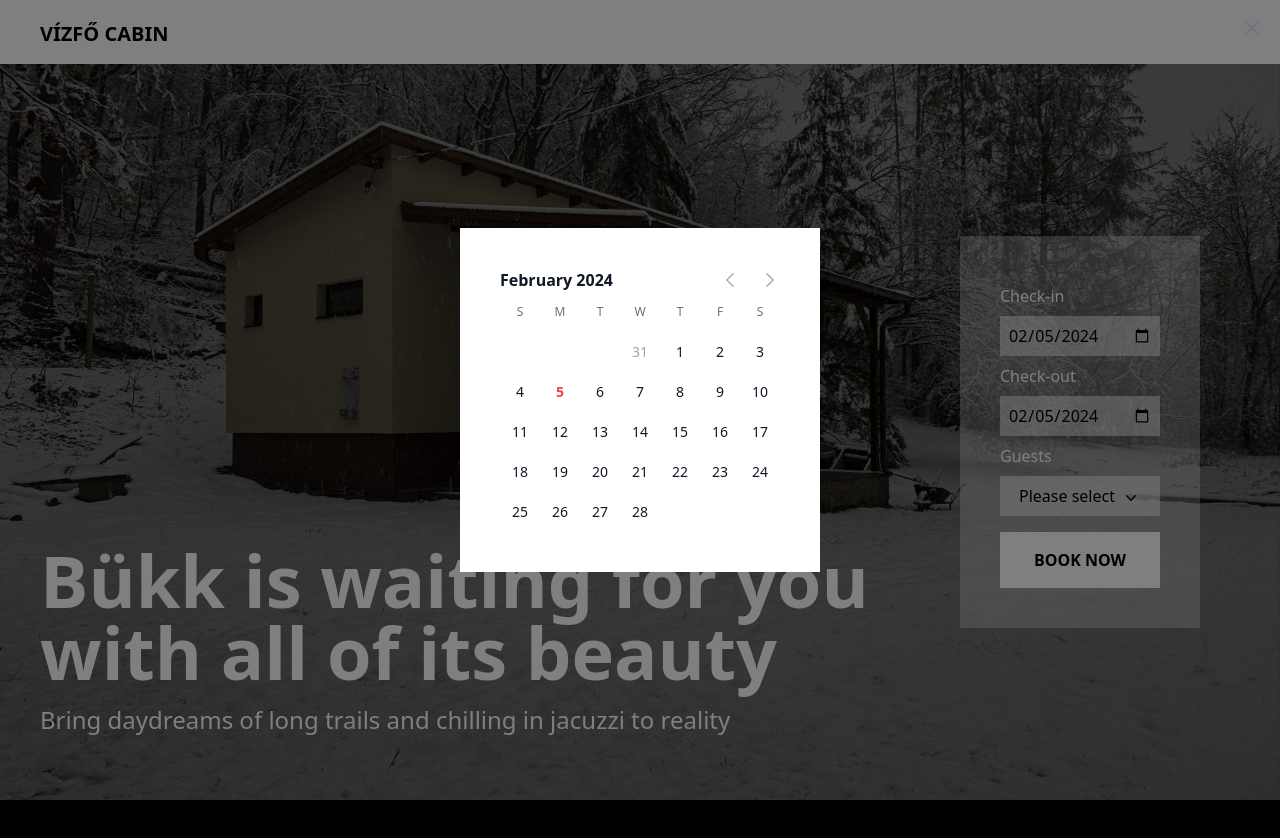
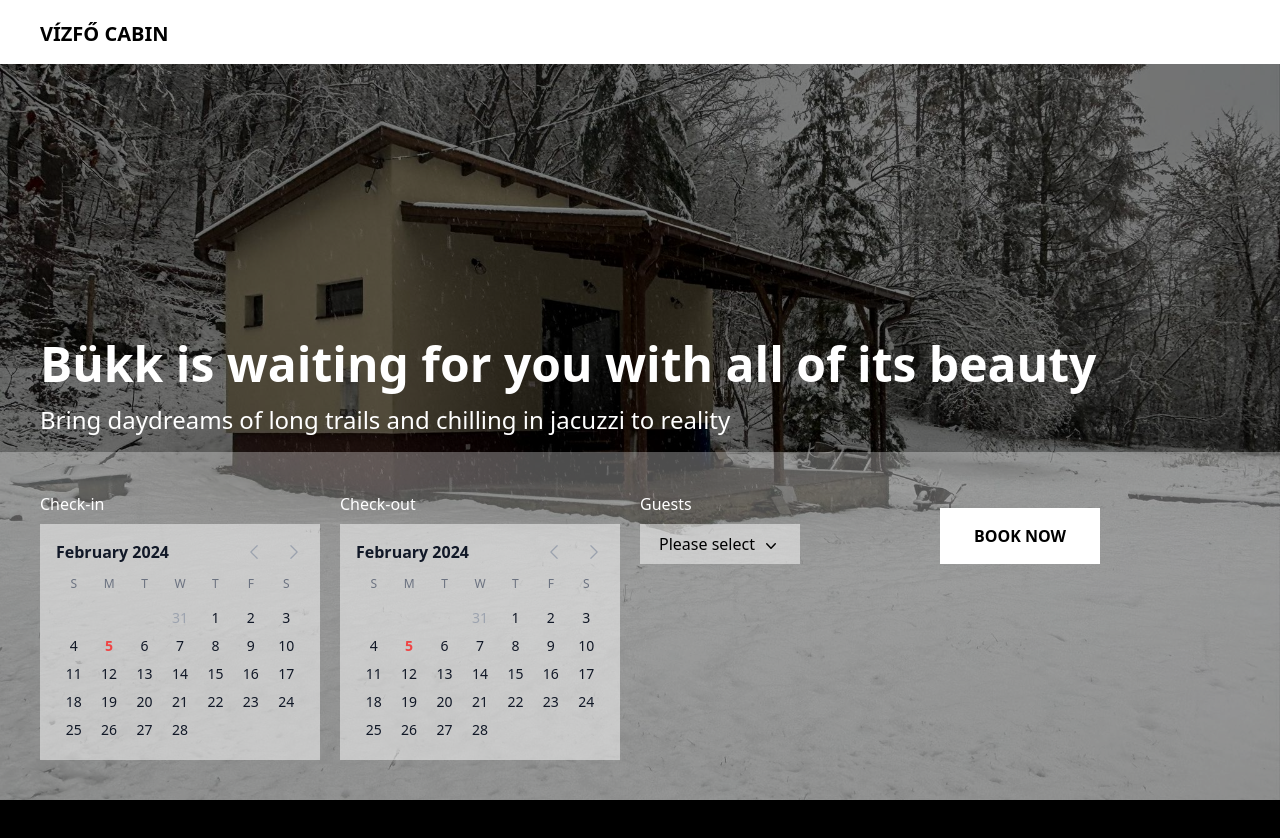
Before and after one commit to csibivili/vizfokabin, a Next.js app in the folder packages/web/: page / in a window 1280 px wide. Shown: the top 838 px of the page. Built offline with nearby package versions, Linux system fonts and the light colour scheme.

Commit message:
feat: second thought, no modal

```diff
--- a/packages/web/app/page.tsx
+++ b/packages/web/app/page.tsx
@@ -17,20 +17,20 @@ export default function Home() {
           }}
         >
           <div className="absolute inset-0 bg-black opacity-50" />
-          <div className="absolute inset-0 grid grid-cols-4">
+          <div className="absolute inset-0 grid grid-rows-3">
 
-            <div className="col-span-3 pl-10 flex flex-col justify-end pb-16">
-              <div className="flex flex-col">
-              <h2 className="text-white text-7xl font-bold max-w-4xl">
+            <div className="row-span-3 pl-10 flex flex-col pb-4">
+              <div className="flex flex-col mt-auto">
+              <h2 className="text-white text-5xl font-bold">
                 Bükk is waiting for you with all of its beauty
               </h2>
-              <h3 className="text-white text-2xl max-w-4xl mt-4">
+              <h3 className="text-white text-2xl mt-4">
                 Bring daydreams of long trails and chilling in jacuzzi to
                 reality
               </h3>
               </div>
             </div>
-            <div className="overflow-auto flex items-center">
+            <div className="overflow-auto">
               <BookingWidget />
             </div>
           </div>
--- a/packages/web/components/bookingWidget.tsx
+++ b/packages/web/components/bookingWidget.tsx
@@ -4,8 +4,6 @@ import { useState, FC, useEffect } from "react"
 
 import DateSelector from "./dateSelector"
 import NumberOfGuests from "./numberOfGuests"
-import Modal from "./modal"
-import Calendar from "./calendar"
 
 const BookingWidget: FC = () => {
   const [checkIn, setCheckIn] = useState<Date>(new Date()) //todo: set to zero
@@ -51,7 +49,9 @@ const BookingWidget: FC = () => {
     let ws: WebSocket | null = null
 
     if (bookingId) {
-      ws = new WebSocket(`${process.env.NEXT_PUBLIC_WS_URL}/?bookingId=${bookingId}`)
+      ws = new WebSocket(
+        `${process.env.NEXT_PUBLIC_WS_URL}/?bookingId=${bookingId}`
+      )
 
       ws.onopen = () => {
         console.log("WebSocket connected")
@@ -73,7 +73,7 @@ const BookingWidget: FC = () => {
   }, [bookingId])
 
   return (
-    <div className="grid bg-white/30 p-10">
+    <div className="grid grid-cols-4 bg-white/30 p-10">
       <DateSelector
         label="Check-in"
         value={formatDate(checkIn)}
@@ -93,9 +93,6 @@ const BookingWidget: FC = () => {
           Book now
         </button>
       </div>
-      <Modal isOpen={true} onClose={() => {}}>
-        <Calendar />
-      </Modal>
     </div>
   )
 }
--- a/packages/web/components/calendar.tsx
+++ b/packages/web/components/calendar.tsx
@@ -104,7 +104,7 @@ const Calendar = () => {
             key={day.toString()}
             className={classNames(
               dayIdx === 0 && colStartClasses[getDay(day)],
-              "p-2"
+              "p-0.5"
             )}
           >
             <button
--- a/packages/web/components/dateSelector.tsx
+++ b/packages/web/components/dateSelector.tsx
@@ -13,12 +13,14 @@ const DateSelector: React.FC<Props> = ({ label, setDate, value }) => {
   }
 
   return (
-    <div className="flex flex-col">
-      <label className="text-white my-2">{label}</label>
-      {/* <Calendar /> */}
-      <div className="flex items-center">
+    <div className="flex flex-col mr-5">
+      <label className="text-white mb-2">{label}</label>
+        <Calendar />
+      {/* <div className="p-4">
+      </div> */}
+      {/* <div className="flex items-center">
         <input type="date" className="w-40 h-10 bg-white/50 px-2" onChange={handleDateChange} value={value} />
-      </div>
+      </div> */}
     </div>
   )
 }
--- a/packages/web/components/modal.tsx
+++ /dev/null
@@ -1,52 +0,0 @@
-"use client"
-
-import { useState, FC } from "react"
-
-interface Props {
-  isOpen: boolean
-  onClose: () => void
-  children: React.ReactNode
-}
-
-const Modal: FC<Props> = ({ isOpen, onClose, children }) => {
-  const [isModalOpen, setIsModalOpen] = useState(isOpen)
-
-  const closeModal = () => {
-    setIsModalOpen(false)
-    onClose()
-  }
-
-  return (
-    <>
-      {isModalOpen && (
-        <div className="fixed inset-0 flex items-center justify-center z-50">
-          <div className="fixed inset-0 bg-black opacity-50"></div>
-          <div className="bg-white p-6 z-10">
-            <button
-              className="absolute top-0 right-0 m-4 text-gray-500 hover:text-gray-700"
-              onClick={closeModal}
-            >
-              <svg
-                className="w-6 h-6"
-                fill="none"
-                stroke="currentColor"
-                viewBox="0 0 24 24"
-                xmlns="http://www.w3.org/2000/svg"
-              >
-                <path
-                  strokeLinecap="round"
-                  strokeLinejoin="round"
-                  strokeWidth="2"
-                  d="M6 18L18 6M6 6l12 12"
-                ></path>
-              </svg>
-            </button>
-            {children}
-          </div>
-        </div>
-      )}
-    </>
-  )
-}
-
-export default Modal
--- a/packages/web/components/numberOfGuests.tsx
+++ b/packages/web/components/numberOfGuests.tsx
@@ -13,7 +13,7 @@ const NumberOfGuests: FC<Props> = ({ value, setValue }) => {
   }
   return (
     <div className="flex flex-col w-40">
-      <label className="text-white my-2">Guests</label>
+      <label className="text-white mb-2">Guests</label>
       <div className="relative inline-block text-left">
         <div>
           <button
```
